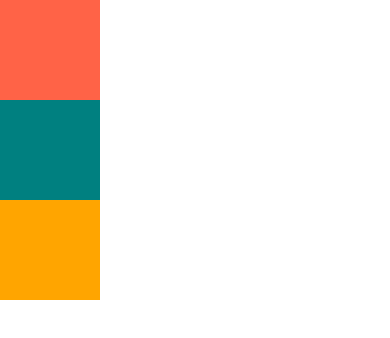
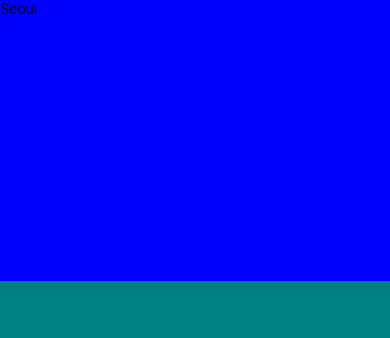
Before and after one commit to card-yun/memento, a React Native app: screen / in a window 390 px wide. Shown: the top 338 px of the page. Built offline with nearby package versions, Linux system fonts and the light colour scheme.

Commit message:
added styles

```diff
--- a/App.js
+++ b/App.js
@@ -1,16 +1,29 @@
+import { StatusBar } from "expo-status-bar";
 import React from "react";
-import { View } from "react-native";
+import { View, StyleSheet, Text } from "react-native";
 
 export default function App() {
   return (
-    <View>
-      <View
-        style={{ width: 100, height: 100, backgroundColor: "tomato" }}
-      ></View>
-      <View style={{ width: 100, height: 100, backgroundColor: "teal" }}></View>
-      <View
-        style={{ width: 100, height: 100, backgroundColor: "orange" }}
-      ></View>
+    <View style={styles.container}>
+      <View style={styles.city}>
+        <Text>Seoul</Text>
+      </View>
+      <View style={styles.weather}></View>
     </View>
   );
 }
+
+const styles = StyleSheet.create({
+  container: {
+    flex: 1,
+    backgroundColor: "orange",
+  },
+  city: {
+    flex: 1,
+    backgroundColor: "blue",
+  },
+  weather: {
+    flex: 2,
+    backgroundColor: "teal",
+  },
+});
```
